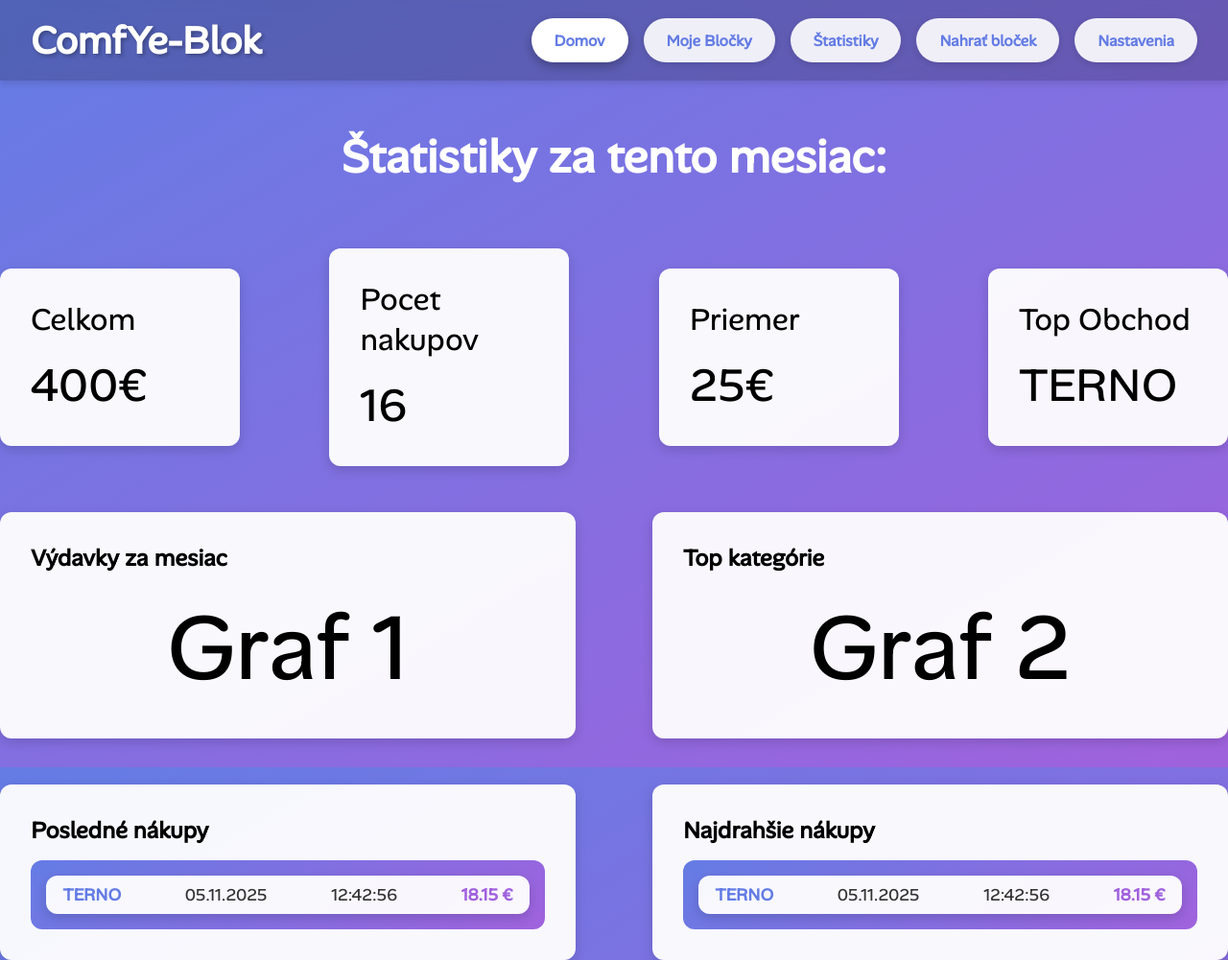
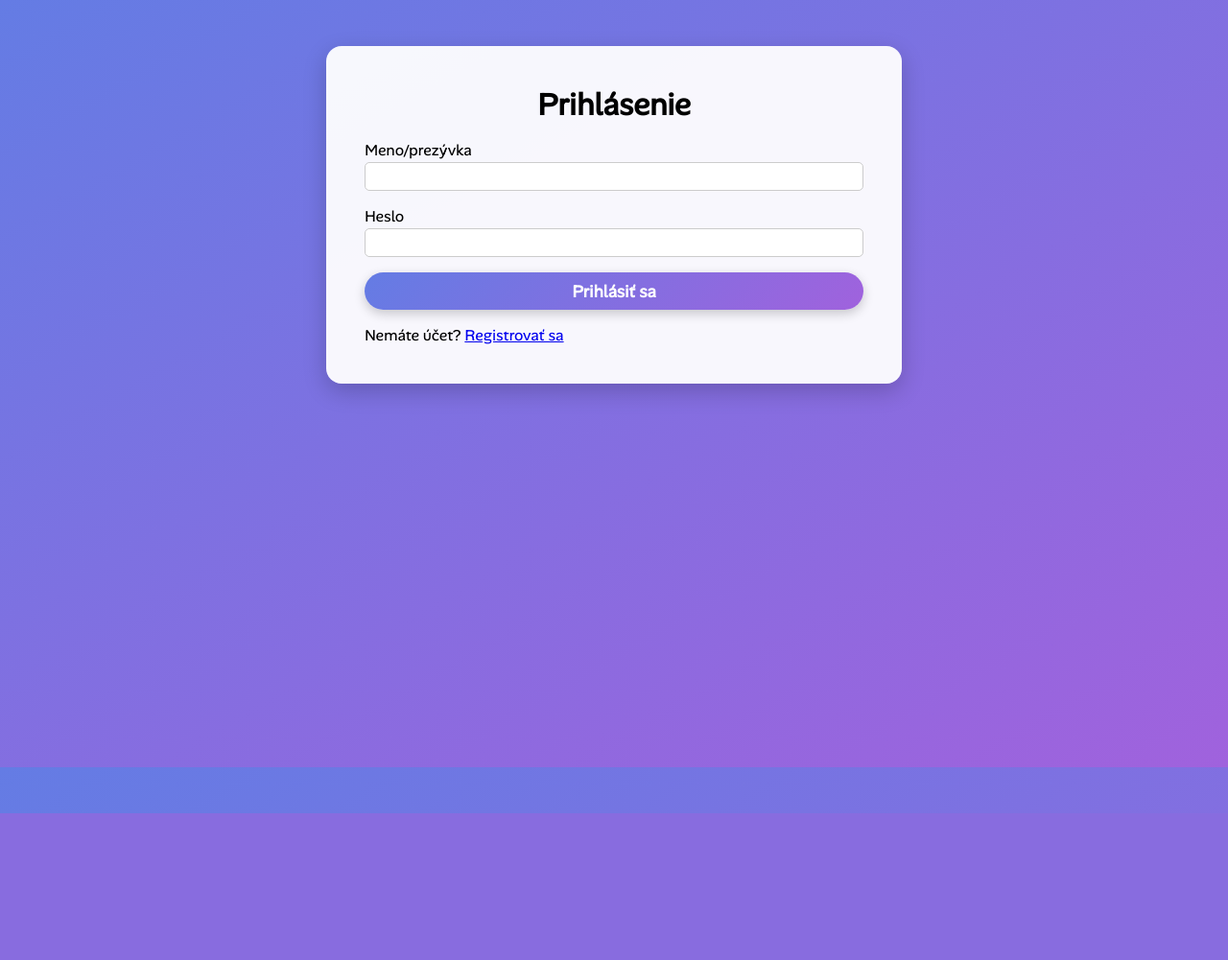
Before and after one commit to OvatTheLegend/Reccio-bc, a Flask app: page / in a window 1280 px wide. Shown: the whole page at 96% size. After the commit the page ends 848 px from the top, so only its background shows below. Run offline with Flask 3, Linux system fonts and the light colour scheme; data comes from the database, SQL or seed files in the repository; both versions use the stored data as it was after the commit.

Commit message:
pridanie login logout, treba spravit ukladanie blockov

```diff
--- a/app.py
+++ b/app.py
@@ -1,8 +1,9 @@
-from flask import Flask, render_template, request
+from flask import Flask, render_template, request, redirect, url_for, session
 import random, database, helper, os, parser
 
 
 app = Flask(__name__)
+app.secret_key = 'moj_tajny_klucik_123'
 
 #if uploads folder does not exist, create one,
 UPLOAD_FOLDER = 'uploads'
@@ -14,24 +15,100 @@
 
 
 # ------------------------------------------------- ROUTES -------------------------------------------------------------
+#aby ked je pouzivatel prihlaseny, bolo meno zobrazene v menu, nemuselo sa zakazdym posielat
+@app.context_processor
+def inject_user():
+    return dict(
+        logged_in = 'user_id' in session,
+        username = session.get('username'))
+
+# LOGIN
+@app.route('/', methods=['GET','POST'])
+def login():
+
+    #ak je user prihlaseny:
+    if 'user_id' in session:
+        return redirect(url_for('home'))
+
+    #defaultne zobrazenie stranky login
+    if request.method == 'GET':
+        return render_template('login.html', show_menu = False, login_type = 'signin', error_msg = None)
+
+    #ak nastane odoslanie udajov
+    if request.method == 'POST':
+        #skontrolujem ci je to signin alebo registracia
+        form_type = request.form.get('form_type')
+
+        #ak prihlasovanie
+        if form_type == 'signin':
+
+            #ziskam udaje z formulara
+            #zvalidujem
+
+            username = request.form.get('username_signin')
+            password = request.form.get('password_signin')
+            is_valid, user_id, error_msg = helper.validate_signin(username,password)
+
+            if not is_valid:
+                return render_template('login.html', show_menu = False, login_type = 'signin', error_msg = error_msg)
+
+            #vsetko prebehlo uspesne, dame usera do session, redirect na domovsku stranku
+            session['user_id'] = user_id
+            session['username'] = username
+
+            return redirect(url_for('home'))
+
+        #ak registracia
+        if form_type == 'register':
+            #ziskam udaje z formulara, overim
+            username = request.form.get('username_register')
+            password = request.form.get('password_register')
+            password_repeat = request.form.get('password_repeat_register')
+
+            is_valid, error_msg = helper.validate_register(username, password, password_repeat)
+
+            if not is_valid:
+                return render_template('login.html', show_menu=False, login_type = 'register',error_msg = error_msg)
+
+            #zaregistrujeme pouzivatela, zistime ci sa podarilo
+            success, user_id = helper.register_user(username,password)
+
+            if not success:
+                return render_template('login.html', show_menu=False, login_type = 'register',error_msg = 'Pri registrácii sa vyskytla chyba')
+
+            #vsetko prebehlo uspesne, usera na session, redirect na domovsku stranku
+            session['user_id'] = user_id
+            session['username'] = username
+
+            return redirect(url_for('home'))
+
+    return render_template('login.html', show_menu = False, login_type = 'signin', error_msg = None)
+
+# LOGOUT
+@app.route('/logout')
+def logout():
+    session.clear()
+    return redirect(url_for('login'))
 
 # DOMOV
-@app.route('/')
-def index():
-    last_receipts = helper.get_last_5_receipts()
-    expensive_receipts = helper.get_top_5_expensive()
+@app.route('/home')
+def home():
+    user_id = session.get('user_id')
+    last_receipts = helper.get_last_5_receipts(user_id)
+    expensive_receipts = helper.get_top_5_expensive(user_id)
 
-    return render_template('index.html', last_receipts = last_receipts, expensive_receipts = expensive_receipts)
+    return render_template('home.html', last_receipts = last_receipts, expensive_receipts = expensive_receipts, show_menu = True)
 
 # MOJE BLOCKY
 @app.route('/moje_blocky')
 def moje_blocky():
-    receipts = helper.get_all_receipts()
-    return render_template('receipts.html', receipts = receipts)
+    user_id = session.get('user_id')
+    receipts = helper.get_all_receipts(user_id)
+    return render_template('receipts.html', receipts = receipts, show_menu = True)
 
 @app.route('/stats')
 def stats():
-    return render_template('stats.html')
+    return render_template('stats.html', show_menu = True)
 
 
 #route for adding a new receipt into database: -> GET if default
@@ -59,13 +136,13 @@
             parsed_receipt = parser.parse_receipt(pdf_text)
             if parsed_receipt:
 
-
                 #items
                 print("entering item section")
                 parsed_items = parser.parse_items_universal(parsed_receipt["shop_name"], pdf_text)
                 if parsed_items:
                     #saving data to database
-                    receipt_id = helper.save_new_receipt(parsed_receipt)
+                    user_id = session.get('user_id')
+                    receipt_id = helper.save_new_receipt(parsed_receipt, user_id, "manual")
                     if receipt_id is not None:
                         helper.save_new_items(parsed_items, receipt_id)
                         message = "Bloček bol úspešne uložený"
@@ -77,11 +154,11 @@
             else:
                 message = "Nepodarilo sa uložiť bloček"
 
-    return render_template('upload.html',  message = message)
+    return render_template('upload.html',  message = message, show_menu = True)
 
 @app.route('/settings')
 def settings():
-    return render_template('settings.html')
+    return render_template('settings.html', show_menu = True)
 
 # --------------------------------------------------------------------------------------------------------------
 
--- a/static/css/base.css
+++ b/static/css/base.css
@@ -23,7 +23,11 @@
 body {
     font-family: "AlanSans", sans-serif;
     background: linear-gradient(150deg, rgb(100, 124, 228) 0%, rgb(160, 98, 221) 100%);
-    min-height: 100vh;
+    background-attachment: fixed;
+}
+
+main {
+    padding-bottom: 0.5em;
 }
 
 /* ========== HEADER NAVIGATION ========== */
@@ -54,7 +58,7 @@
     list-style: none;
 }
 
-.nav_container li a {
+.nav_button {
     display: inline-block;
     background-color: rgba(255, 255, 255, 0.9);
     color: rgb(100, 124, 228);
@@ -66,17 +70,34 @@
     box-shadow: 0 2px 8px rgba(0, 0, 0, 0.15);
 }
 
-.nav_container li a:hover {
+.nav_button:hover {
     transform: translateY(-3px);
     box-shadow: 0 4px 12px rgba(0, 0, 0, 0.25);
     background-color: white;
 }
 
-.nav_container li a.active {
+.nav_button.active {
     background-color: white;
     box-shadow: 0 4px 12px rgba(0, 0, 0, 0.3);
 }
 
+.user_place {
+    display:flex;
+    flex-direction: row;
+    gap: 0.5em;
+    align-items: center;
+
+}
+
+.username {
+    color: white;
+}
+
+.logout {
+    text-decoration: none;
+    font-size: larger;
+    color: white;
+}
 
 /* ========== RESPONSIVE ========== */
 @media (max-width: 768px) {
@@ -86,30 +107,4 @@
         padding: 1em;
     }
 
-    .main_title {
-        font-size: 2em;
-    }
-
-    .nav_container {
-        padding: 0;
-    }
-
-    .show_blocky_nav_container {
-        flex-direction: column;
-        margin: 1em;
-    }
-
-    .show_blocky_nav_container li a {
-        border-right: none;
-        border-bottom: 1px solid rgba(255, 255, 255, 0.2);
-    }
-
-    .blocky_container ul {
-        flex-direction: column;
-        align-items: flex-start;
-    }
-
-    .blocky_container li {
-        width: 100%;
-    }
 }
--- a/static/css/index.css
+++ b/static/css/home.css
@@ -15,8 +15,8 @@
     align-items: center;
     justify-content: space-between;
     padding: 0;
-    margin: 1em auto;
-    max-width: 1300px;
+    margin: 0 auto;
+    max-width: 1200px;
 }
 
 .stats_h1 {
@@ -33,7 +33,8 @@
     align-items: start;
     justify-content: start;
     gap: 1em;
-    max-width: 250px;
+    max-width: 300px;
+    min-height: 300px;
     background-color: rgba(255, 255, 255, 0.95);
     padding: 2em;
     border-radius: 12px;
@@ -65,9 +66,9 @@
     align-items: center;
     justify-content: space-between;
     padding: 0;
-    margin: 3em auto;
+    margin: 2em auto;
 
-    max-width: 1300px;
+    max-width: 1200px;
 }
 
 .chart_card {
@@ -119,8 +120,8 @@
     align-items: center;
     justify-content: space-between;
     padding: 0;
-    margin: 3em auto;
-    max-width: 1300px;
+    margin: 2em auto;
+    max-width: 1200px;
 }
 
 .receipts_card {
--- /dev/null
+++ b/static/css/login.css
@@ -0,0 +1,90 @@
+@font-face {
+    font-family: "AlanSans";
+    src: url("/static/fonts/AlanSans.ttf") format("truetype");
+    font-weight: normal;
+}
+
+@font-face {
+    font-family: "Boldonse";
+    src: url("/static/fonts/Boldonse.ttf") format("truetype");
+}
+
+* {
+    margin: 0;
+    padding: 0;
+    box-sizing: border-box;
+}
+
+html, body {
+    height: 100%;
+}
+
+body {
+    font-family: "AlanSans", sans-serif;
+    background: linear-gradient(150deg, rgb(100, 124, 228) 0%, rgb(160, 98, 221) 100%);
+    background-attachment: fixed;
+}
+
+.option_content {
+    display: none;
+}
+
+.option_content.active {
+    display: block;
+}
+
+.auth_form_container form{
+    display:flex;
+    flex-direction: column;
+    max-width: 600px;
+    gap: 1em;
+    margin: 3em auto;
+    padding: 2.5em;
+    background-color: rgba(255, 255, 255, 0.945);
+    border-radius: 16px;
+    box-shadow: 0 8px 24px rgba(0, 0, 0, 0.2);
+}
+
+form h2 {
+    font-size: 2em;
+    text-align: center;
+}
+
+.input_line {
+    display: flex;
+    flex-direction: column;
+    gap: 0.1em;
+}
+
+.auth_form_container form button[type="submit"] {
+    padding: 0.5em 2em;
+    background: linear-gradient(135deg, rgb(100, 124, 228), rgb(160, 98, 221));
+    color: white;
+    border: none;
+    border-radius: 50px;
+    font-size: 1.1em;
+    font-weight: bold;
+    cursor: pointer;
+    transition: all 0.3s ease;
+    box-shadow: 0 4px 12px rgba(0, 0, 0, 0.2);
+    font-family: "AlanSans", sans-serif;
+}
+
+.auth_form_container form button[type="submit"]:hover  {
+    transform: translateY(-3px);
+    box-shadow: 0 6px 16px rgba(0, 0, 0, 0.3);
+}
+
+form input {
+    padding: 0.5em 0.5em;
+    border-radius: 5px;
+    border: 1px solid #ccc;
+    width: 100%;
+    box-sizing: border-box;
+}
+
+.error_msg {
+    color:red;
+    text-align: left;
+    font-size: small;
+}
--- a/static/css/upload.css
+++ b/static/css/upload.css
@@ -15,7 +15,7 @@
     border: 2px solid rgba(255, 255, 255, 0.3);
     border-radius: 12px;
     font-size: 1.05em;
-    font-weight: 600;
+    font-weight: bold;
     cursor: pointer;
     transition: all 0.3s ease;
     font-family: "AlanSans", sans-serif;
@@ -49,7 +49,7 @@
 /* formular na pridanie blocku*/
 .form_container_pdf {
     max-width: 800px;
-    margin: 3em auto;
+    margin: 2em auto;
     padding: 2.5em;
     background-color: rgba(255, 255, 255, 0.95);
     border-radius: 16px;
--- /dev/null
+++ b/static/js/login.js
@@ -0,0 +1,16 @@
+/* funckia na prepianie medzi manual a pdf formularom*/
+function switchAuth(option){
+
+    const signin = document.getElementById("signin-option")
+    const register = document.getElementById("registration-option")
+
+    if (option == "signin"){
+        signin.classList.add("active")
+        register.classList.remove("active")
+    }
+
+    else {
+        register.classList.add("active")
+        signin.classList.remove("active")
+    }
+}
--- a/templates/base.html
+++ b/templates/base.html
@@ -4,24 +4,32 @@
     <meta charset="UTF-8">
     <meta name="viewport" content="width=device-width, initial-scale=1.0">
     <title> {% block title %}ComfYe-Blok{% endblock %}</title>
-    <link rel="stylesheet" href="../static/css/base.css">
+    <link rel="stylesheet" href="{{ url_for('static', filename='css/base.css') }}">
     <!-- blok pre nacitanie dalsieho css -->
     {% block css_addon %}{% endblock %}
 </head>
 <body>
+    {% if show_menu  %}
+        <!-- hlavne navigacne menu -->
+        <nav class="header_container">
+            <h1 class="main_title">ComfYe-Blok</h1>
+            <ul class="nav_container">
+                <li><a href="/home" class="nav_button {% if request.path == '/home' %}active{% endif %}">Domov</a></li>
+                <li><a href="/moje_blocky" class="nav_button {% if request.path == '/moje_blocky' %}active{% endif %}">Moje Bločky</a></li>
+                <li><a href="/stats" class="nav_button {% if request.path == '/stats' %}active{% endif %}">Štatistiky</a></li>
+                <li><a href="/upload" class="nav_button {% if request.path == '/upload' %}active{% endif %}">Nahrať bloček</a></li>
+                <li><a href="/settings" class="nav_button {% if request.path == '/settings' %}active{% endif %}">Nastavenia</a></li>
 
-    <!-- hlavne navigacne menu -->
-    <nav class="header_container">
-        <h1 class="main_title">ComfYe-Blok</h1>
-        <ul class="nav_container">
-            <li><a href="/" {% if request.path == '/' %} class="active" {% endif %}>Domov</a></li>
-            <li><a href="/moje_blocky" {% if request.path == '/moje_blocky' %} class="active" {% endif %}>Moje Bločky</a></li>
-            <li><a href="/stats" {% if request.path == '/stats' %} class="active" {% endif %}>Štatistiky</a></li>
-            <li><a href="/upload" {% if request.path == '/upload' %} class="active" {% endif %}>Nahrať bloček</a></li>
-            <li><a href="/settings" {% if request.path == '/settings' %} class="active" {% endif %}>Nastavenia</a></li>
-        </ul>
-    </nav>
-
+                <!-- ak je pouzivatel prihlaseny zobrazi sa jeho meno v menu, spolu s logout -->
+                {% if logged_in %}
+                    <li class="user_place">
+                        <span class="username"> {{ username }} </span>
+                        <a href="/logout" class="logout">➜]</a>
+                    </li>
+                {% endif %}
+            </ul>
+        </nav>
+    {% endif  %}
     <main>
         <!-- main content celej podstranky-->
         {% block content %}{% endblock %}
--- a/templates/index.html
+++ b/templates/home.html
@@ -5,7 +5,7 @@
 
 <!-- vlastny css -->
 {% block css_addon %}
- <link rel="stylesheet" href="{{ url_for('static', filename='css/index.css') }}"></link>
+ <link rel="stylesheet" href="{{ url_for('static', filename='css/home.css') }}">
 {% endblock %}
 
 <!-- teraz cely obsah podstranky -->
--- /dev/null
+++ b/templates/login.html
@@ -0,0 +1,98 @@
+<!-- najrpv rozsirime base -->
+{% extends "base.html" %}
+
+<!-- nazov podstranky -->
+{% block title %}Prihlásenia / registrácia {% endblock %}
+
+<!-- vlastny css -->
+{% block css_addon %}
+ <link rel="stylesheet" href="{{ url_for('static', filename='css/login.css') }}">
+{% endblock %}
+
+<!-- javascript -->
+ {% block js_addon %}
+ <script src="{{ url_for('static', filename='js/login.js') }}"></script>
+ {% endblock %}
+
+<!-- teraz cely obsah podstranky -->
+{% block content %}
+
+
+<!-- login content -->
+<div id="signin-option" class="option_content {% if login_type != 'register' %}active{% endif %}">
+    <div class="auth_form_container">
+        <form action="/" method="post" autocomplete="off">
+            <!-- co sa poslalo, signin alebo register -->
+            <input type="hidden" name="form_type" value="signin">
+
+            <h2>Prihlásenie</h2>
+            <!-- meno -->
+            <div class="input_line">
+                <label for="username_signin">Meno/prezývka</label>
+                <input type="text" name="username_signin">
+            </div>
+            <!-- heslo -->
+            <div class="input_line">
+                <label for="password_signin">Heslo</label>
+                <input type="password" name="password_signin">
+            </div>
+
+                {% if error_msg and login_type == 'signin' %}
+                <span class="error_msg"> {{ error_msg }}</span>
+                {% endif %}
+
+            <button type="submit">Prihlásiť sa</button>
+
+            <!-- alternativa na zaregistrovanie/prihlasenie -> return false aby sa pri kliknuti nerefreshovala stranka-->
+            <div class="alternative">
+                <span>Nemáte účet?</span>
+                <a href="#" onclick="switchAuth('register')">Registrovať sa</a>
+            </div>
+
+        </form>
+    </div>
+</div>
+
+<div id="registration-option" class="option_content {% if login_type == 'register' %}active{% endif %}">
+    <div class="auth_form_container">
+        <form action="/" method="post" autocomplete="off">
+            <!-- co sa poslalo, signin alebo register -->
+            <input type="hidden" name="form_type" value="register">
+
+            <h2>Registrácia</h2>
+
+            <!-- meno -->
+            <div class="input_line">
+                <label for="username_register">Meno/prezývka</label>
+                <input type="text" name="username_register" placeholder="example123">
+            </div>
+
+            <!-- heslo -->
+            <div class="input_line">
+                <label for="password_register">Heslo</label>
+                <input type="password" name="password_register">
+            </div>
+
+            <!-- kontrola hesla -->
+            <div class="input_line">
+                <label for="password_repeat_register">Potvrďte heslo</label>
+                <input type="password" name="password_repeat_register">
+            </div>
+
+            {% if error_msg and login_type == 'register' %}
+                <span class="error_msg"> {{ error_msg }}</span>
+            {% endif %}
+
+            <button type="submit">Zaregistrovať sa</button>
+
+            <!-- alternativa na zaregistrovanie/prihlasenie -> return false aby sa pri kliknuti nerefreshovala stranka-->
+            <div class="alternative">
+                <span>Máte už učet?</span>
+                <a href="#" onclick="switchAuth('signin')">Prihlásiť sa</a>
+            </div>
+
+        </form>
+    </div>
+</div>
+
+{% endblock %}
--- a/templates/receipts.html
+++ b/templates/receipts.html
@@ -5,7 +5,7 @@
 
 <!-- vlastny css -->
 {% block css_addon %}
- <link rel="stylesheet" href="{{ url_for('static', filename='css/receipts.css') }}"></link>
+ <link rel="stylesheet" href="{{ url_for('static', filename='css/receipts.css') }}">
 {% endblock %}
 
 <!-- vlastny javascript -->
--- a/templates/upload.html
+++ b/templates/upload.html
@@ -5,7 +5,7 @@
 
 <!-- vlastny css -->
 {% block css_addon %}
- <link rel="stylesheet" href="{{ url_for('static', filename='css/upload.css') }}"></link>
+ <link rel="stylesheet" href="{{ url_for('static', filename='css/upload.css') }}">
 {% endblock %}
 
 <!-- javascript -->
```
Also changed, not shown: database.py (+15 -2 lines), helper.py (+135 -24 lines), receipts.db, 6 other files.
